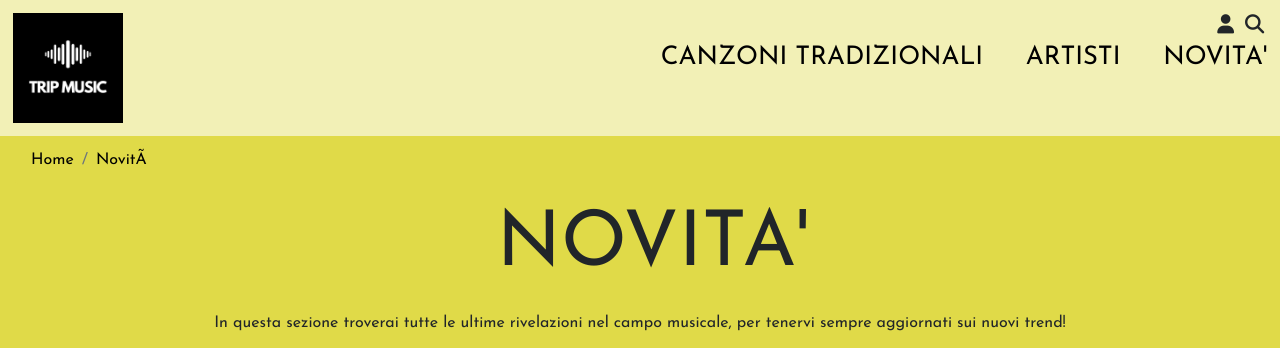
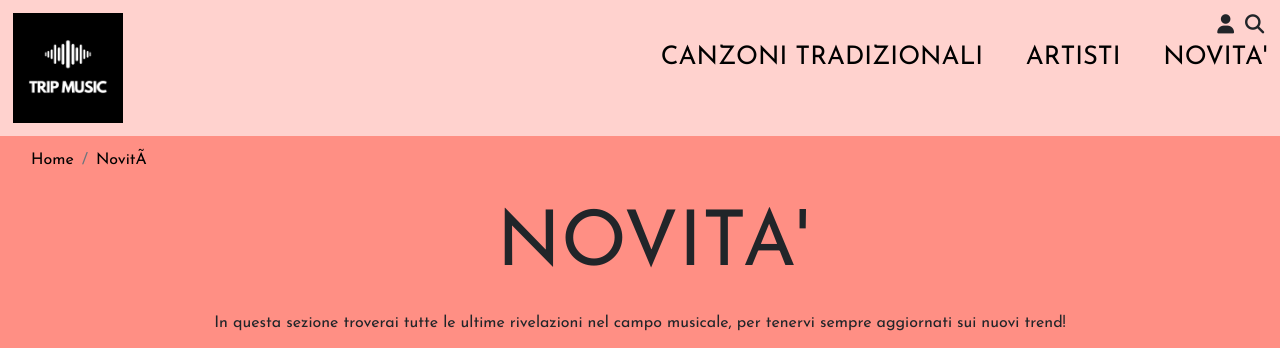
Before and after one commit to micaelasga1799/TripMusic, a plain HTML site: page css/novita.html in a window 1280 px wide. Shown: the top 348 px of the page. Drawn offline with nearby package versions, Linux system fonts and the light colour scheme; files that its build step writes are made by us from their sources; files whose address does not match are found by name; a web font is replaced by a local one.

Commit message:
Add files via upload

```diff
--- a/css/style_novita.css
+++ b/css/style_novita.css
@@ -9,14 +9,14 @@ html, body {
 
 header {
 	text-align: left;
-	background-color: #e0da48;
+	background-color:  #ff8f84;
 	background-size:cover;
 	height: 100%;
 	font-family: 'Josefin Sans', sans-serif;
 }
 
 body {
-	background-color:  #e0da48 !important;
+	background-color:   #ff8f84 !important;
 	font-family: 'Josefin Sans', sans-serif !important;
 
 }
@@ -76,7 +76,7 @@ nav ul li {
 
 
 .breadcrumb {
-	background-color: #e0da48 !important;
+	background-color: #ff8f84 !important;
 	margin-bottom: 0px !important;
 }
 
```
